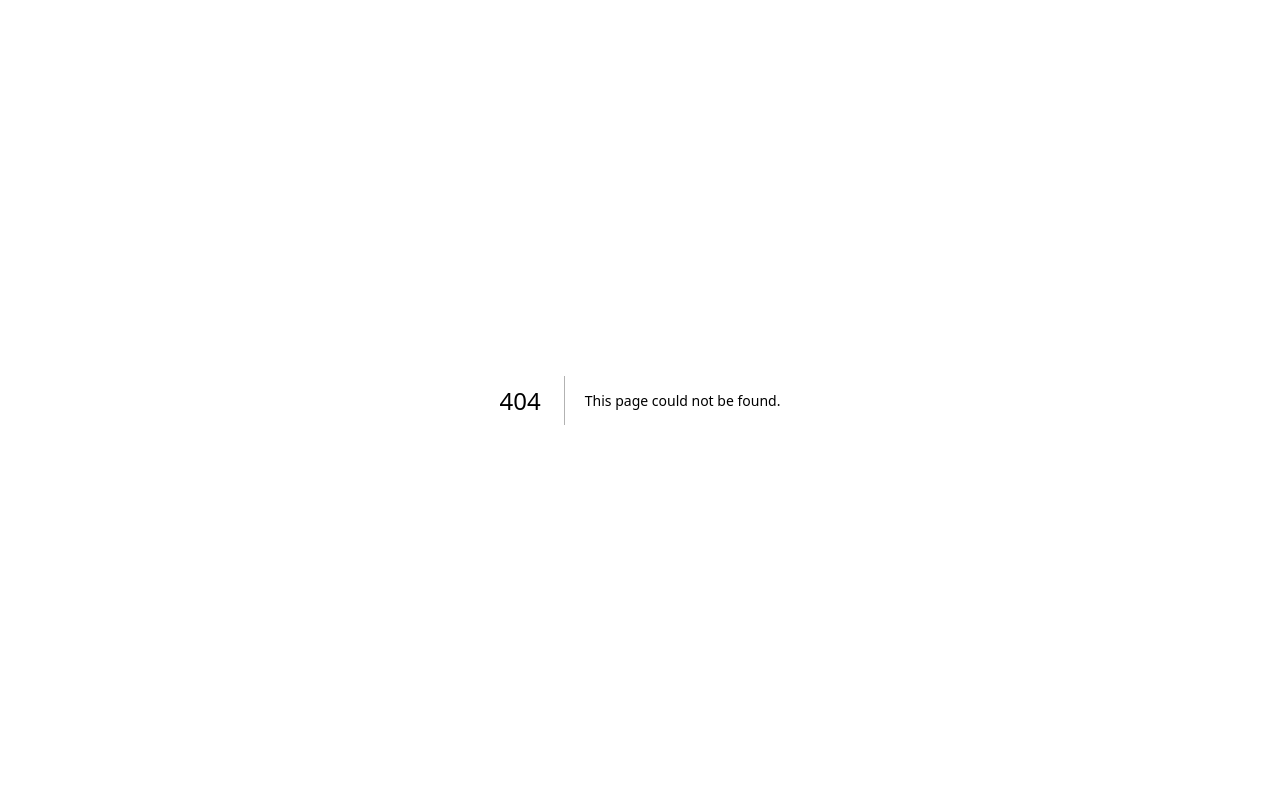
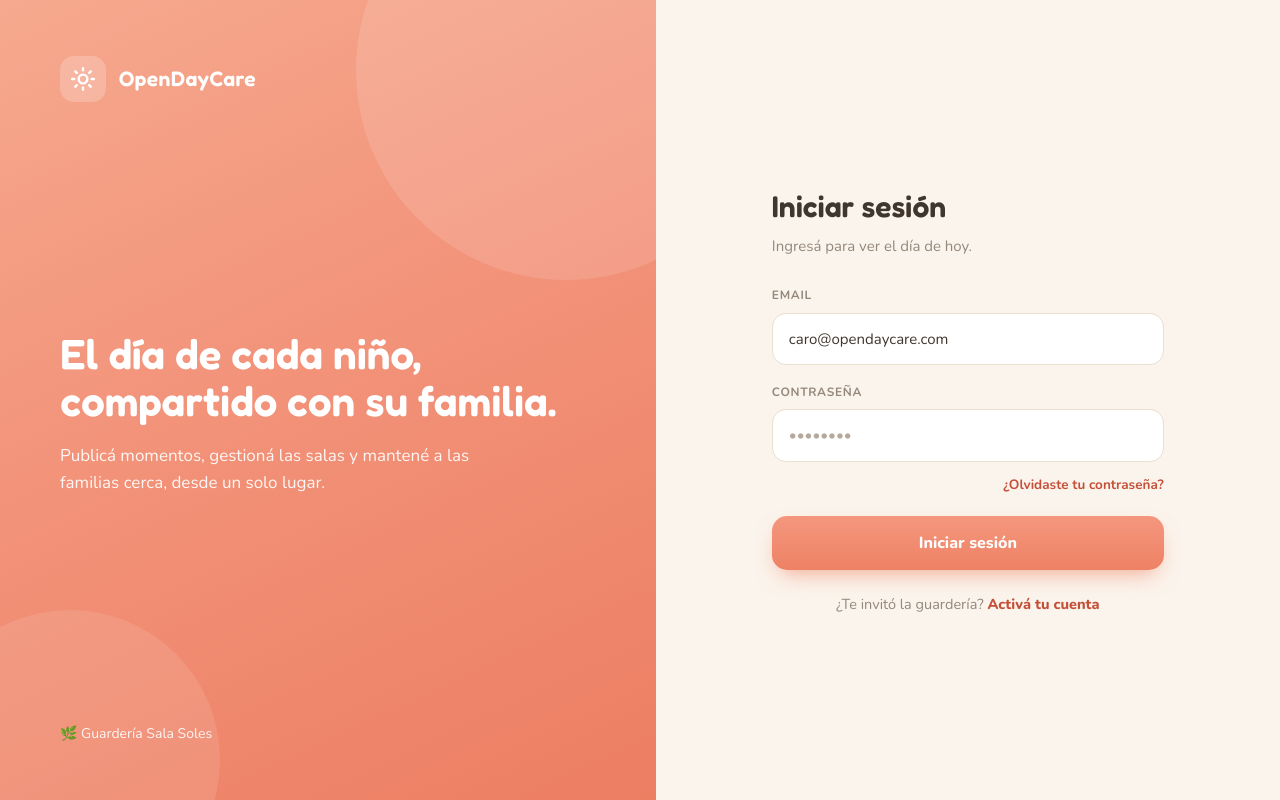
Before and after one commit to DiegoDom/opencode-daycare, a Next.js app: page /login in a window 1280 px wide. Before the commit this address had no page. Built offline with nearby package versions, Linux system fonts and the light colour scheme.

Commit message:
Login page

```diff
--- /dev/null
+++ b/app/login/page.tsx
@@ -0,0 +1,53 @@
+import { LogoIcon } from "@/components/icons";
+import LoginForm from "@/components/login-form";
+
+export default function LoginPage() {
+  return (
+    <div className="grid min-h-screen bg-[#FBF4EC] lg:grid-cols-[1.05fr_1fr]">
+      <div className="flex items-center gap-[13px] px-6 pb-5 pt-7 lg:hidden">
+        <div className="flex h-[46px] w-[46px] items-center justify-center rounded-[14px] bg-gradient-to-b from-peach to-coral text-white">
+          <LogoIcon className="h-[26px] w-[26px]" />
+        </div>
+        <span className="font-display text-[21px] font-semibold tracking-[0.5px] text-ink">
+          OpenDayCare
+        </span>
+      </div>
+
+      <div className="relative hidden flex-col justify-between overflow-hidden bg-[linear-gradient(155deg,#F6A98E_0%,#F2937A_45%,#EC7E62_100%)] px-[60px] py-14 text-white lg:flex">
+        <div className="absolute -right-[120px] -top-[140px] h-[420px] w-[420px] rounded-full bg-white/[0.12]" />
+        <div className="absolute -bottom-[110px] -left-[80px] h-[300px] w-[300px] rounded-full bg-white/[0.10]" />
+
+        <div className="relative flex items-center gap-[13px]">
+          <div className="flex h-[46px] w-[46px] items-center justify-center rounded-[14px] bg-white/20">
+            <LogoIcon className="h-[26px] w-[26px] text-white" />
+          </div>
+          <span className="font-display text-[21px] font-semibold tracking-[0.5px]">
+            OpenDayCare
+          </span>
+        </div>
+
+        <div className="relative">
+          <h1 className="mb-[18px] font-display text-[42px] font-semibold leading-[1.12]">
+            El día de cada niño,
+            <br />
+            compartido con su familia.
+          </h1>
+          <p className="max-w-[430px] text-[17px] leading-[1.6] text-white/[0.92]">
+            Publicá momentos, gestioná las salas y mantené a las familias cerca,
+            desde un solo lugar.
+          </p>
+        </div>
+
+        <div className="relative text-sm text-white/90">
+          🌿 Guardería Sala Soles
+        </div>
+      </div>
+
+      <div className="flex items-center justify-center p-10">
+        <div className="w-full max-w-[392px]">
+          <LoginForm />
+        </div>
+      </div>
+    </div>
+  );
+}
--- a/components/login-form.tsx
+++ b/components/login-form.tsx
@@ -13,7 +13,7 @@ export default function LoginForm() {
         type="email"
         defaultValue="caro@opendaycare.com"
         aria-label="Correo electrónico"
-        className="mb-[18px] w-full rounded-[14px] border-[1.5px] border-line bg-white px-4 py-[14px] text-[15px] text-ink placeholder:text-[#B6A99B]"
+        className="mb-[18px] w-full rounded-[14px] border-[1.5px] border-[#EADFD0] bg-white px-4 py-[14px] text-[15px] text-ink placeholder:text-[#B6A99B]"
       />
 
       <div className="mb-2 text-[12px] font-bold tracking-[0.7px] text-muted">
@@ -23,7 +23,7 @@ export default function LoginForm() {
         type="password"
         placeholder="••••••••"
         aria-label="Contraseña"
-        className="mb-[10px] w-full rounded-[14px] border-[1.5px] border-line bg-white px-4 py-[14px] text-[15px] text-ink placeholder:text-[#B6A99B]"
+        className="mb-[10px] w-full rounded-[14px] border-[1.5px] border-[#EADFD0] bg-white px-4 py-[14px] text-[15px] text-ink placeholder:text-[#B6A99B]"
       />
 
       <div className="mb-5 text-right">
```
